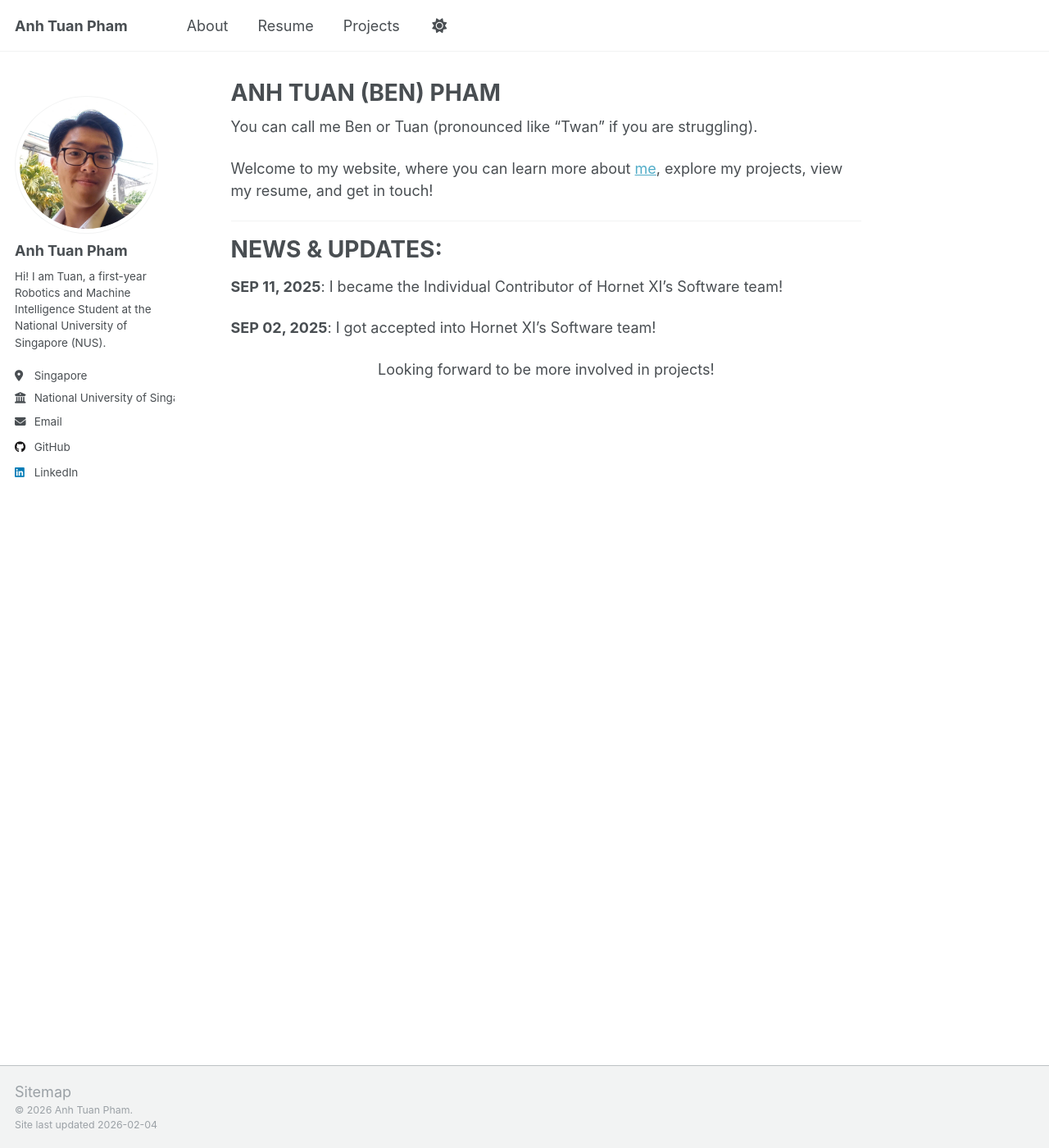
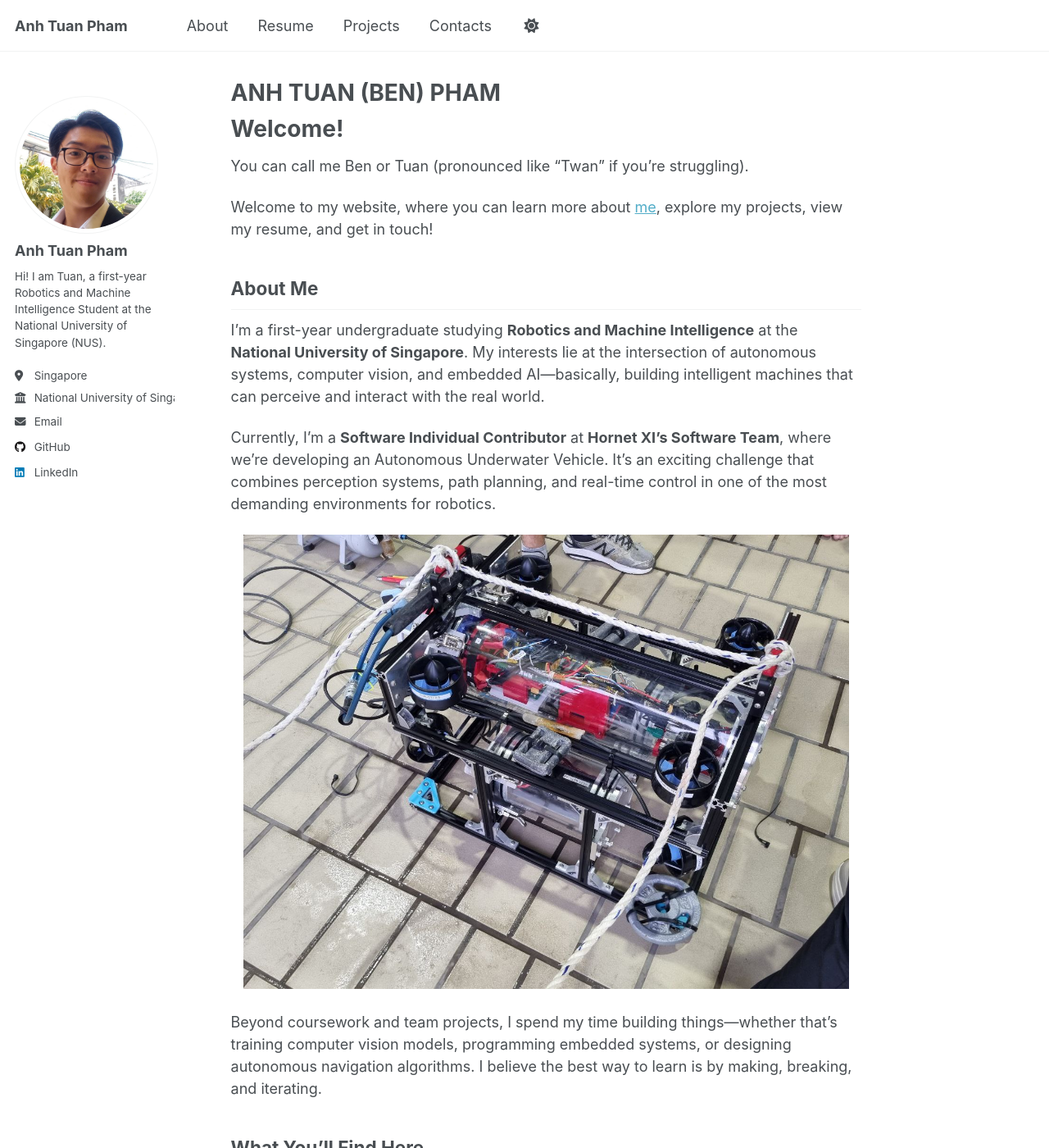
Before and after one commit to patuan07/patuan07.github.io, a Jekyll site: the page built from _pages/about.md, in a window 1280 px wide and 1400 px high. Shown: the whole window at 82% size. Built offline with Jekyll 4.4.1, drawn with Linux system fonts in a browser that asks for light colours; some of the changed text lies outside the part shown.

Commit message:
renamed acamics page and fixed about me page

```diff
--- a/_pages/about.md
+++ b/_pages/about.md
@@ -7,14 +7,42 @@ redirect_from:
   - /about.html
 ---
 
-You can call me Ben or Tuan (pronounced like "Twan" if you are struggling).
+# Welcome!
+
+You can call me Ben or Tuan (pronounced like "Twan" if you're struggling).
 
 Welcome to my website, where you can learn more about [me](https://patuan07.github.io/aboutme/), explore my projects, view my resume, and get in touch!
+
+## About Me
+
+I'm a first-year undergraduate studying **Robotics and Machine Intelligence** at the **National University of Singapore**. My interests lie at the intersection of autonomous systems, computer vision, and embedded AI—basically, building intelligent machines that can perceive and interact with the real world.
+
+Currently, I'm a **Software Individual Contributor** at **Hornet XI's Software Team**, where we're developing an Autonomous Underwater Vehicle. It's an exciting challenge that combines perception systems, path planning, and real-time control in one of the most demanding environments for robotics.
+
+<div align="center">
+  <img width="96%" alt="AUV" src="/images/auv.jpg" />
+  <br>
+</div>
+\
+Beyond coursework and team projects, I spend my time building things—whether that's training computer vision models, programming embedded systems, or designing autonomous navigation algorithms. I believe the best way to learn is by making, breaking, and iterating.
+
+## What You'll Find Here
+
+This site showcases my journey through robotics and AI:
+
+- **[Projects](https://patuan07.github.io/projects/)**: Technical writeups of robotics, computer vision, and embedded systems projects
+- **[About Me](https://patuan07.github.io/aboutme/)**: More about my background, interests, and technical philosophy
+- **[Resume](https://patuan07.github.io/resume/)**: My skills, experience, and accomplishments
+- **[Contact](mailto:phamanhtuanben@gmail.com)**: Let's connect!
+
+Feel free to explore, and don't hesitate to reach out if you'd like to discuss robotics, collaborate on projects, or just chat about technology.
 
 ------
 
 NEWS & UPDATES:
 ======
+  **JAN 23, 2025**: I won 4th place at RoboRoarZ 2026 AI Challenge!
+
   **SEP 11, 2025**: I became the Individual Contributor of Hornet XI's Software team!
 
   **SEP 02, 2025**: I got accepted into Hornet XI's Software team!
--- a/_pages/contacts.html
+++ b/_pages/academics.html
@@ -1,7 +1,7 @@
 ---
 layout: archive
-title: "CONTACTS"
-permalink: /contacts/
+title: "ACADEMICS"
+permalink: /academics/
 author_profile: true
 ---
 
```
Also changed, not shown: _data/navigation.yml (+5 -2 lines), _pages/aboutme.md (+2 -8 lines), _pages/contacts.md (added, +12 -0 lines), images/auv.jpg (added).
